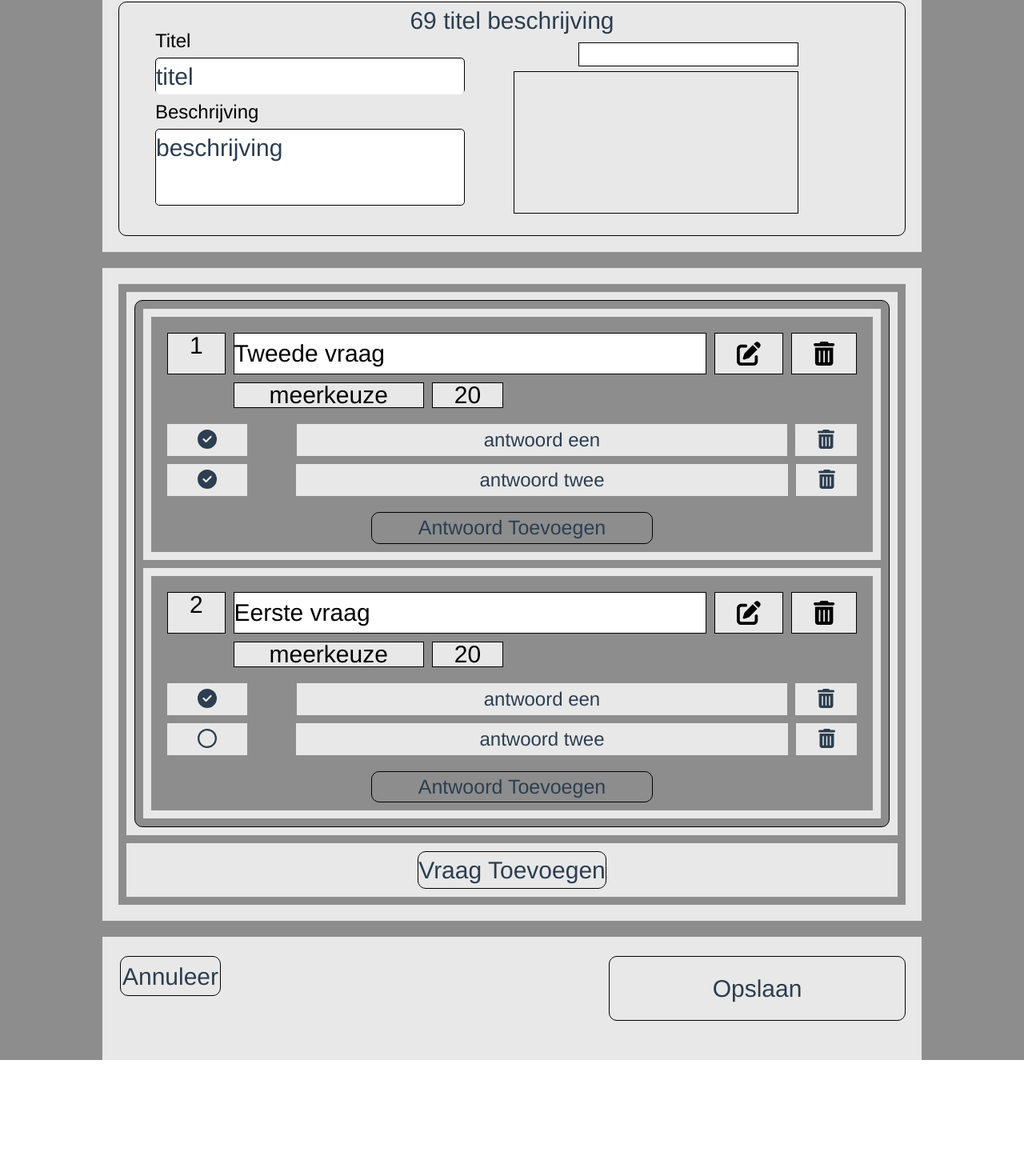
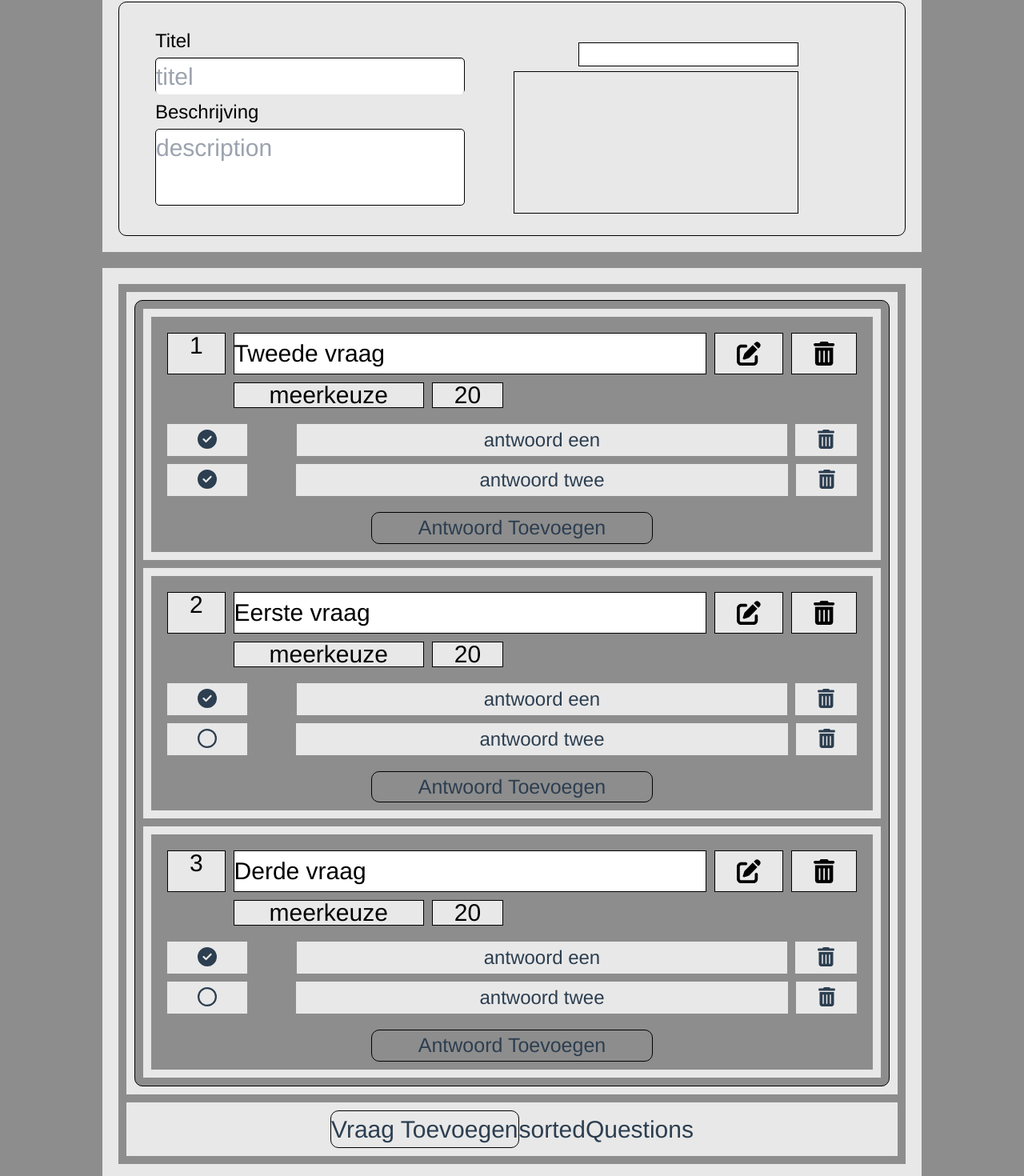
Before and after one commit to TeunSpithoven/thinku, a Vue app: page /createQuiz in a window 1280 px wide. Shown: the part 102-1572 px from the top of the page at 80% size. Before the commit the page ends 1427 px from the top, so only its background shows below. Built offline with nearby package versions, Linux system fonts and the light colour scheme.

Commit message:
fixed bugs💪🗿😵‍💫

```diff
--- a/src/components/answer/AnswerCard.vue
+++ b/src/components/answer/AnswerCard.vue
@@ -17,10 +17,9 @@
 export default {
     name: 'AnswerCard',
     props: {
-    id: Number,
+    number: Number,
     answer: String,
     isCorrect: Boolean,
-    index: Number,
   },
 }
 </script>
--- a/src/components/answer/AnswerList.vue
+++ b/src/components/answer/AnswerList.vue
@@ -1,11 +1,10 @@
 <template>
   <ul>
-    <li v-for="answer in this.answers" :key="answer.answer">
+    <li v-for="answer in this.answers" :key="answer.number">
       <AnswerCard
-        :id="answer.id"
+        :number="answer.number"
         :answer="answer.answer"
         :isCorrect="answer.isCorrect"
-        :index="answer.index"
       />
     </li>
   </ul>
--- a/src/components/question/QuestionCard.vue
+++ b/src/components/question/QuestionCard.vue
@@ -2,7 +2,6 @@
   <div id="questionCard" class="gridContainer">
     <div id="quesionInfoContainter" class="gridItem">
       <QuestionInfo
-        :id="this.id"
         :question="this.question"
         :number="this.number"
         :type="this.type"
@@ -29,7 +28,6 @@ export default {
     AnswerList,
   },
   props: {
-    id: Number,
     question: String,
     answers: Array,
     number: Number,
--- a/src/components/question/QuestionInfo.vue
+++ b/src/components/question/QuestionInfo.vue
@@ -17,7 +17,7 @@
     <button
       id="editButton"
       class="gridItem item3"
-      @click="this.$store.state.editQuestion = this.id"
+      @click="this.$store.state.editQuestion = this.number"
     >
       <font-awesome-icon icon="fa-solid fa-pen-to-square" />
     </button>
@@ -38,7 +38,6 @@
 export default {
   name: "QuestionInfo",
   props: {
-    id: Number,
     question: String,
     number: Number,
     type: String,
@@ -59,19 +58,19 @@ export default {
   methods: {
     deleteQuestion() {
       this.$store.commit("deleteQuestion", {
-        id: this.id,
+        number: this.number,
       });
     },
     toggleTypeDropdown() {
       this.typeDropdown = !this.typeDropdown;
     },
     updateQuestion() {
-      console.log("updateQuestion")
+      console.log("updateQuestion" + this.number + " " + this.questionData)
       this.$store.commit('updateQuestion', {
-        id: this.id,
+        number: this.number,
         question: this.questionData,
       })
-      this.questionData = this.question;
+      // this.questionData = this.questionData;
     }
   },
   mounted() {
--- a/src/components/question/QuestionList.vue
+++ b/src/components/question/QuestionList.vue
@@ -2,9 +2,8 @@
   <div id="questionListContainer" class="gridContainer">
     <div class="grid-item">
       <ul id="questionList" class="gridContainer">
-        <li class="grid-item" v-for="q in questions" :key="q.question">
+        <li class="grid-item" v-for="q in this.$store.getters.sortedQuestions" :key="q.number">
           <QuestionCard
-            :id="q.id"
             :question="q.question"
             :type="q.type"
             :time="q.time"
@@ -17,6 +16,9 @@
     <div class="vraagToevoegenContainer grid-item">
       <button class="vraagToevoegen" @click="addQuestion()">
         Vraag Toevoegen
+      </button>
+      <button @click="huts()">
+        sortedQuestions
       </button>
     </div>
   </div>
@@ -33,43 +35,65 @@ export default {
   data() {
     return {
       newQuestion: {
-        id: 1,
         question: "Nieuwe Vraag",
         type: "meerkeuze",
         time: 10,
         number: 1,
         answers: [
           {
-            id: 1,
-            index: 1,
+            number: 1,
             answer: "antwoord een",
             isCorrect: false,
           },
           {
-            id: 2,
-            index: 2,
+            number: 2,
             answer: "antwoord twee",
             isCorrect: true,
           },
         ],
       },
-      // questions: this.$store.state.cQ.questions,
-      questions: this.$store.getters.sortedQuestions,
     };
   },
   methods: {
     addQuestion() {
-      var lastIndex = this.$store.state.cQ.questions.length;
-      console.log(lastIndex);
-      this.newQuestion.number = lastIndex + 2;
-      this.newQuestion.id = lastIndex + 2;
-      console.log(this.newQuestion.number);
+      this.newQuestion.number = this.$store.state.cQ.questions.length + 1;
+
+      console.log('state.questions before');
+      console.log(this.$store.state.cQ.questions);
+
       this.$store.commit("addQuestion", {
         question: this.newQuestion,
       });
-      // this.questions = this.$store.getters.sortedQuestions;
-      console.log(this.$store.getters.sortedQuestions);
+
+      this.newQuestion = {
+        question: "Nieuwe Vraag",
+        type: "meerkeuze",
+        time: 10,
+        number: 1,
+        answers: [
+          {
+            number: 1,
+            answer: "antwoord een",
+            isCorrect: false,
+          },
+          {
+            number: 2,
+            answer: "antwoord twee",
+            isCorrect: true,
+          },
+        ],
+      },
+
+      console.log('state.questions after');
+      console.log(this.$store.state.cQ.questions);
     },
+    huts() {
+      console.log(this.$store.getters.sortedQuestions)
+    },
+  },
+  mounted() {
+    console.log('question list mounted');
+    console.log(this.$store.state.cQ.questions);
   },
 };
 </script>
--- a/src/components/quiz/CreateQuiz.vue
+++ b/src/components/quiz/CreateQuiz.vue
@@ -32,49 +32,60 @@ export default {
   data() {
     return {
       createQuiz: {
-        id: 1,
         userId: 1,
-        title: "titel",
-        description: "beschrijving",
+        title: "mijn quiz",
+        description: "een super coole quiz",
         giphyUrl: "",
         questions: [
+        {
+            question: "Derde vraag",
+            type: "meerkeuze",
+            time: 20,
+            number: 3,
+            answers: [
+              {
+                number: 1,
+                answer: "antwoord een",
+                isCorrect: true,
+              },
+              {
+                number: 2,
+                answer: "antwoord twee",
+                isCorrect: false,
+              },
+            ],
+          },
           {
-            id: 1,
             question: "Eerste vraag",
             type: "meerkeuze",
             time: 20,
             number: 2,
             answers: [
               {
-                id: 1,
-                index: 1,
+                number: 1,
                 answer: "antwoord een",
                 isCorrect: true,
               },
               {
-                id: 2,
-                index: 2,
+                number: 2,
                 answer: "antwoord twee",
                 isCorrect: false,
               },
             ],
           },
           {
-            id: 2,
             question: "Tweede vraag",
             type: "meerkeuze",
             time: 20,
             number: 1,
             answers: [
               {
-                id: 1,
-                index: 1,
+                number: 1,
                 answer: "antwoord een",
                 isCorrect: true,
               },
               {
-                id: 2,
-                index: 2,
+                number: 2,
                 answer: "antwoord twee",
                 isCorrect: true,
               },
@@ -93,7 +104,6 @@ export default {
     // console.log(this.$store.state.cQ);
 
     this.$store.commit("updateCreateQuizInfo", {
-      id: this.createQuiz.id,
       userId: this.createQuiz.userId,
       title: this.createQuiz.title,
       description: this.createQuiz.description,
--- a/src/components/quiz/QuizInfo.vue
+++ b/src/components/quiz/QuizInfo.vue
@@ -1,16 +1,14 @@
 <template>
   <div id="quizInfo">
-    {{ this.$store.state.cQ.editQuestion }}
-    {{ this.$store.state.cQ.title }}
-    {{ this.$store.state.cQ.description }}
     <div id="titel">
       <div class="label">Titel</div>
       <div type="text" class="inputContainer">
         <input
+          id="titleInput"
           class="inputs"
           type="text"
-          v-model="title"
-          @keyup="updateQuizInfoState()"
+          placeholder="titel"
+          @change="updateQuizInfoState()"
         />
       </div>
     </div>
@@ -19,10 +17,11 @@
       <div class="label">Beschrijving</div>
       <div type="text" class="inputContainer">
         <textarea
+          id="descriptionInput"
           class="inputs"
           type="text"
-          v-model="description"
-          @keyup="updateQuizInfoState()"
+          placeholder="description"
+          @change="updateQuizInfoState()"
         ></textarea>
       </div>
     </div>
@@ -44,9 +43,12 @@ export default {
   },
   methods: {
     updateQuizInfoState() {
+      var newTitle = document.getElementById("titleInput").value;
+      var newDescription = document.getElementById("descriptionInput").value;
+      console.log(newTitle);
       this.$store.commit("updateQuizInfo", {
-        title: this.title,
-        description: this.description,
+        title: newTitle,
+        description: newDescription,
       });
     },
   },
--- a/src/store/quiz/createQuizStore.js
+++ b/src/store/quiz/createQuizStore.js
@@ -1,13 +1,12 @@
 const createQuizStore = {
   state: {
-    id: 1,
     userId: 1,
     title: "",
     description: "",
     giphyUrl: "",
     questions: [],
 
-    editQuestion: 69,
+    editQuestion: -1,
     error: "",
   },
   getters: {
@@ -19,11 +18,14 @@ const createQuizStore = {
   },
   mutations: {
     updateCreateQuizInfo(state, n) {
-      state.id = n.id;
       state.userId = n.userId;
       state.title = n.title;
       state.description = n.description;
       state.giphyUrl = n.giphyUrl;
+    },
+    updateQuizInfo (state, n) {
+      state.title = n.title;
+      state.description = n.description;
     },
     updateCreateQuizQuestions(state, n) {
       state.questions = n.questions;
@@ -32,15 +34,14 @@ const createQuizStore = {
       state.editQuestion = n.editQuestion;
     },
     addQuestion(state, n) {
-      console.log(n.question);
       state.questions.push(n.question);
     },
     updateQuestion(state, n) {
       var index = state.questions
         .map((x) => {
-          return x.id;
+          return x.number;
         })
-        .indexOf(n.id);
+        .indexOf(n.number);
 
       state.questions[index].question = n.question;
     },
@@ -48,9 +49,9 @@ const createQuizStore = {
       if (state.questions.length > 1) {
         var index = state.questions
           .map((x) => {
-            return x.id;
+            return x.number;
           })
-          .indexOf(n.id);
+          .indexOf(n.number);
 
         state.questions.splice(index, 1);
       } else {
```
